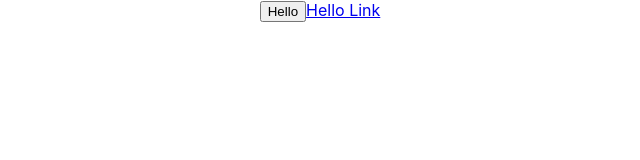
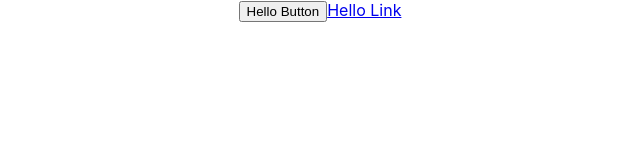
Before and after one commit to benweizhu/react-component-practice, a React (Create React App) app: page / in a window 1280 px wide. Shown: the top 160 px of the page, without its empty margins (320-960 px from the left). Built offline with nearby package versions, Linux system fonts and the light colour scheme.

Commit message:
add onClick on Button component

```diff
--- a/src/App.tsx
+++ b/src/App.tsx
@@ -7,8 +7,8 @@ function App() {
   return (
     <div className="App">
       <div>
-        <Button id="myButton" type="primary" name="myButton" className="hello">Hello</Button>
-        <Button id="myLinkButton" type="secondary" href="https://www.google.com" className="hello link">Hello Link</Button>
+        <Button id="myButton" type="primary" name="myButton" className="hello" onClick={() => { console.log('Hello Button') }}>Hello Button</Button>
+        <Button id="myLinkButton" type="secondary" href="https://www.google.com" className="hello link" onClick={() => { console.log('Hello Link') }}>Hello Link</Button>
       </div>
     </div>
   );
--- a/src/components/Button/index.tsx
+++ b/src/components/Button/index.tsx
@@ -1,4 +1,4 @@
-import React from "react";
+import React, { MouseEventHandler } from "react";
 
 interface ButtonProps {
   children?: React.ReactNode,
@@ -7,6 +7,7 @@ interface ButtonProps {
   href?: string,
   type?: 'primary' | 'secondary',
   className?: string,
+  onClick?: MouseEventHandler,
 }
 
 export default function Button(props: ButtonProps) {
@@ -18,7 +19,9 @@ export default function Button(props: ButtonProps) {
       <a
         id={props.id}
         href={props.href}
-        className={getClassName(typeClassName, props.className)}>
+        onClick={props.onClick}
+        className={getClassName(typeClassName, props.className)}
+      >
         {props.children}
       </a>)
   }
@@ -26,7 +29,9 @@ export default function Button(props: ButtonProps) {
     <button
       id={props.id}
       name={props.name}
-      className={getClassName(typeClassName, props.className).trim()} >
+      onClick={props.onClick}
+      className={getClassName(typeClassName, props.className).trim()}
+    >
       {props.children}
     </button>
   )
```
